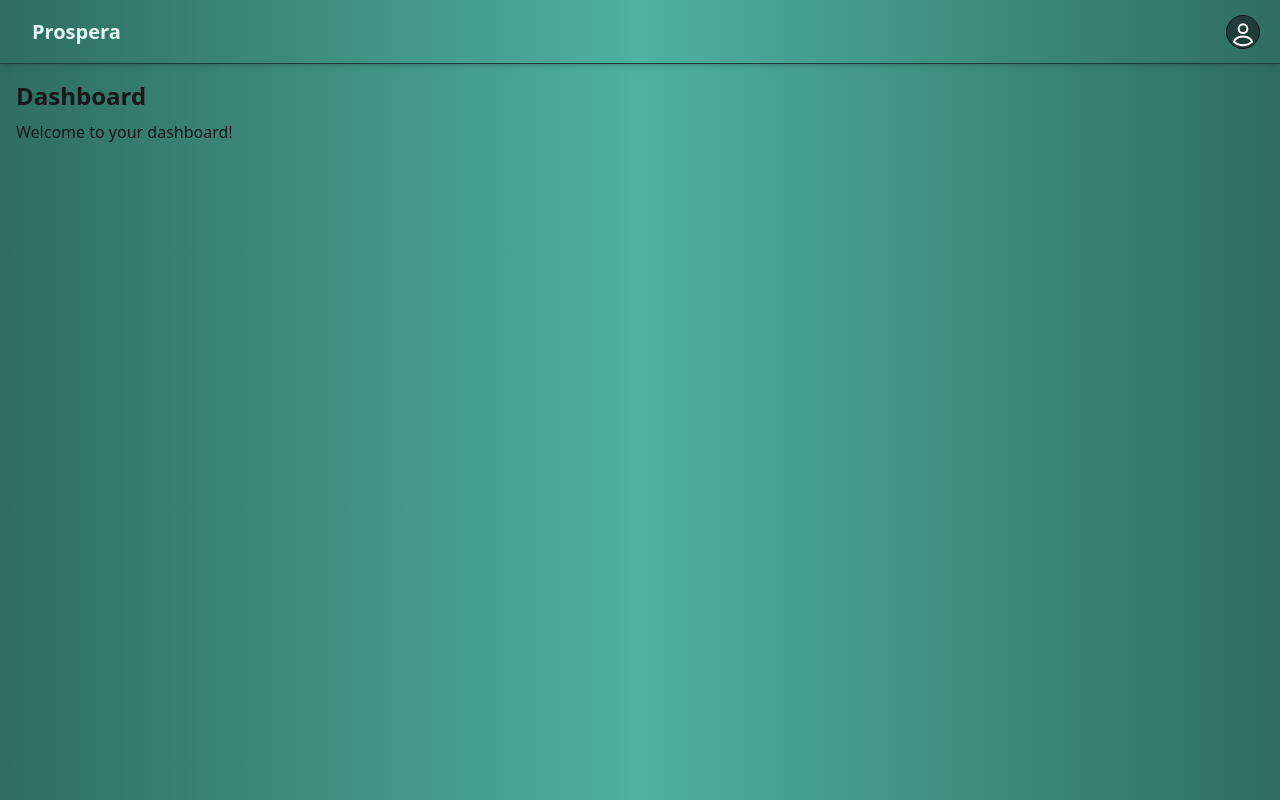
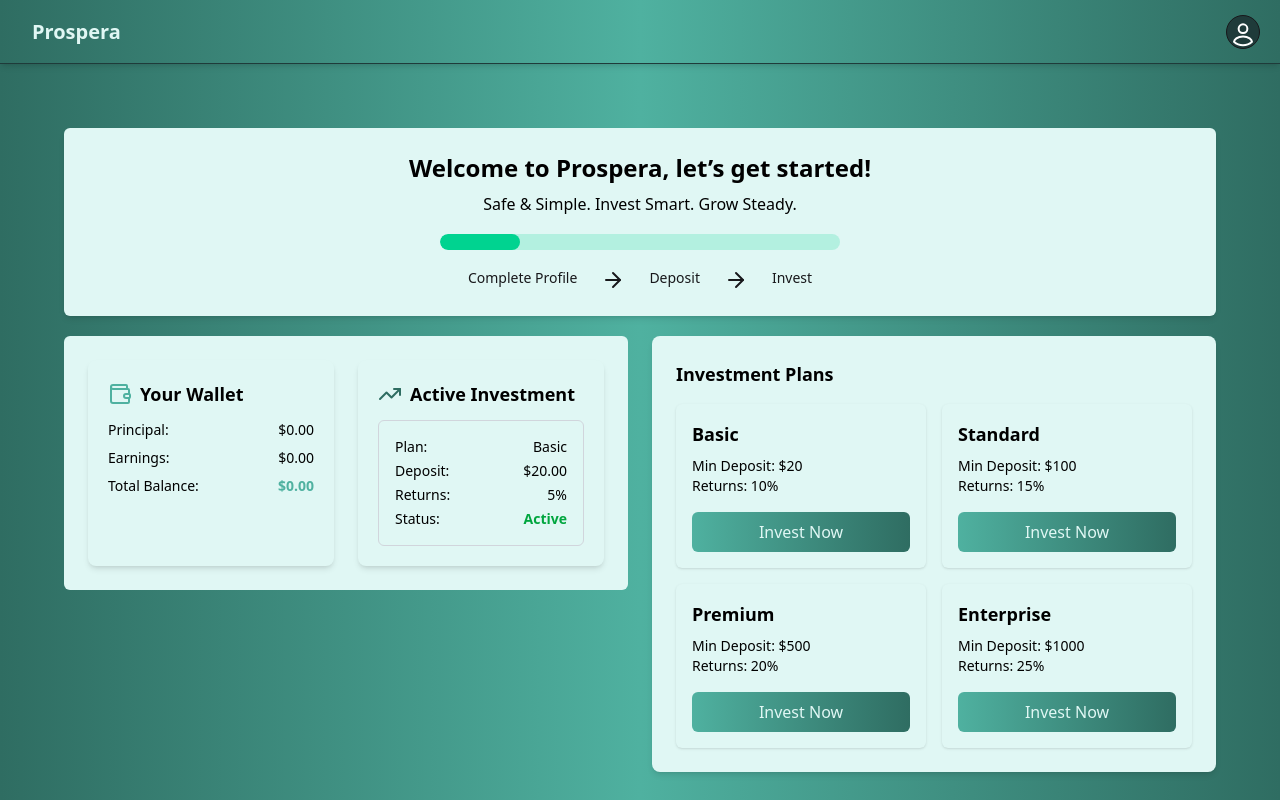
Before and after one commit to ciremusyoka/prospera, a Next.js app: page /dashboard in a window 1280 px wide. Built offline with nearby package versions, Linux system fonts and the light colour scheme.

Commit message:
Add dashboard interface

```diff
--- /dev/null
+++ b/src/app/(site)/dashboard/component/InvestmentCard.tsx
@@ -0,0 +1,36 @@
+
+
+const InvestmentPlans: InvestmentPlanT[] =[
+    {id: 1, name: 'Basic', minDeposit: 20,  rate: '10%', },
+    {id: 2, name: 'Standard', minDeposit: 100, rate: '15%' },
+    {id: 3, name: 'Premium', minDeposit: 500, rate: '20%' },
+    {id: 4, name: 'Enterprise', minDeposit: 1000, rate: '25%' },
+]
+
+
+export default function InvestmentCard() {
+  return (
+    <div className="bg-lightColor rounded-lg p-6 shadow-md">
+      <h2 className="text-lg font-semibold text-textColor mb-4">Investment Plans</h2>
+      <div className="grid grid-cols-2 sm:grid-cols-2 gap-4">
+        {InvestmentPlans.map((plan) => (
+          <div
+            key={plan.id}
+            className="bg-lightColor p-4 rounded-md shadow hover:shadow-lg transition"
+          >
+            <h3 className="font-semibold text-textColor text-lg mb-2">
+              {plan.name}
+            </h3>
+            <p className="text-sm text-textColor">
+              Min Deposit: ${plan.minDeposit}
+            </p>
+            <p className="text-sm text-textColor">Returns: {plan.rate}</p>
+            <button className="mt-4 w-full bg-gradient-to-r from-primaryColor to-secondaryColor text-lightColor font-medium py-2 rounded-md hover:opacity-90 transition">
+              Invest Now
+            </button>
+          </div>
+        ))}
+      </div>
+    </div>
+  );
+}
--- /dev/null
+++ b/src/app/(site)/dashboard/component/WalletCard.tsx
@@ -0,0 +1,51 @@
+import { Wallet, TrendingUp } from "lucide-react";
+
+export const WalletCard = () => {
+  return (
+    <div className="grid grid-cols-2 gap-2 p-2 md:gap-6 md:p-6 rounded-md  bg-lightColor">
+
+      <div className="bg-lightColor rounded-lg p-5 shadow-md hover:shadow-lg transition">
+        <div className="flex items-center gap-2 mb-3">
+          <Wallet className="text-primaryColor" />
+          <h4 className="font-semibold text-textColor md:text-lg text-sm">Your Wallet</h4>
+        </div>
+        <div className="space-y-2">
+          <div className="flex justify-between text-sm text-textColor">
+            <span>Principal:</span> <span className="font-medium">$0.00</span>
+          </div>
+          <div className="flex justify-between text-sm text-textColor">
+            <span>Earnings:</span> <span className="font-medium">$0.00</span>
+          </div>
+          <div className="flex justify-between text-sm text-textColor">
+            <span>Total Balance:</span>
+            <span className="font-semibold text-primaryColor">$0.00</span>
+          </div>
+        </div>
+      </div>
+
+      <div className="bg-lightColor rounded-lg md:p-5 p-2 shadow-md hover:shadow-lg transition">
+        <div className="flex items-center gap-2 mb-3">
+          <TrendingUp className="text-secondaryColor" />
+          <h4 className="font-semibold text-textColor text-sm md:text-lg">Active Investment</h4>
+        </div>
+
+        <div className="border border-gray-300 rounded-md p-4 bg-surface">
+          <div className="flex justify-between text-sm text-textColor mb-1">
+            <span className="font-medium">Plan:</span> <span className="font-medium">Basic</span>
+          </div>
+          <div className="flex justify-between text-sm text-textColor mb-1">
+            <span>Deposit:</span> <span>$20.00</span>
+          </div>
+          <div className="flex justify-between text-sm text-textColor mb-1">
+            <span>Returns:</span> <span>5%</span>
+          </div>
+          <div className="flex justify-between text-sm text-textColor">
+            <span>Status:</span>
+            <span className="text-green-600 font-semibold">Active</span>
+          </div>
+        </div>
+      </div>
+
+    </div>
+  );
+};
--- /dev/null
+++ b/src/app/(site)/dashboard/component/WelcomeBadge.tsx
@@ -0,0 +1,29 @@
+import { SLOGAN } from "@/constants/constants.path";
+import { ArrowRight } from "lucide-react";
+
+export default function WelcomeBadge() {
+  return (
+    <div className="bg-lightColor p-6 rounded-md w-full shadow-md flex flex-col items-center text-center ">
+        <h3 className="font-bold text-lg sm:text-xl md:text-2xl text-textColor">
+            Welcome to Prospera, let’s get started!
+        </h3>
+        <p className="mt-2 text-sm sm:text-base text-textColor max-w-md">
+            {SLOGAN}
+        </p>
+        <div className="mt-4 w-full sm:w-4/5 md:w-2/3 lg:w-1/2">
+            <progress
+                className="progress progress-success w-full md:w-100 h-3 sm:h-4"
+                value="20"
+                max="100"
+            ></progress>
+        </div>
+        <div className="mt-3 flex flex-row gap-2 md:gap-6">
+            <p className="text-sm">Complete Profile</p>
+            <ArrowRight/>
+            <p className="text-sm">Deposit</p>
+            <ArrowRight/>
+            <p className="text-sm">Invest</p>
+        </div>
+    </div>
+  );
+}
--- a/src/app/(site)/dashboard/page.tsx
+++ b/src/app/(site)/dashboard/page.tsx
@@ -1,9 +1,20 @@
+import WelcomeBadge from "./component/WelcomeBadge";
+import { WalletCard} from "./component/WalletCard";
+import InvestmentCard from "./component/InvestmentCard";
 
 export default function DashboardPage() {
     return (
-            <div className="p-4">
-                <h2 className="text-2xl font-bold">Dashboard</h2>
-                <p className="mt-2">Welcome to your dashboard!</p>
+        <div className="p-4 sm:p-8 md:p-12 lg:p-16">
+            <WelcomeBadge />
+            <div className="flex flex-col md:flex-row items-start justify-center gap-6 my-5">
+                <div className="flex-1">
+                    <WalletCard />
+                </div>
+
+                <div className="flex-1">
+                    <InvestmentCard />
+                </div>
             </div>
+        </div>
     );
 }
--- a/src/constants/constants.path.ts
+++ b/src/constants/constants.path.ts
@@ -4,3 +4,6 @@ export const SIGN_IN_URL = "/signin";
 export const SIGN_UP_URL = "/signup";
 export const DASHBOARD_URL = "/dashboard";
 export const ACCOUNT_SETTINGS_URL = "/account-setting";
+
+
+export const SLOGAN = "Safe & Simple. Invest Smart. Grow Steady.";
--- /dev/null
+++ b/src/types/investmentType.ts
@@ -0,0 +1,6 @@
+type InvestmentPlanT = {
+    id: number;
+    name: string;
+    minDeposit: number;
+    rate: string;
+};
```
